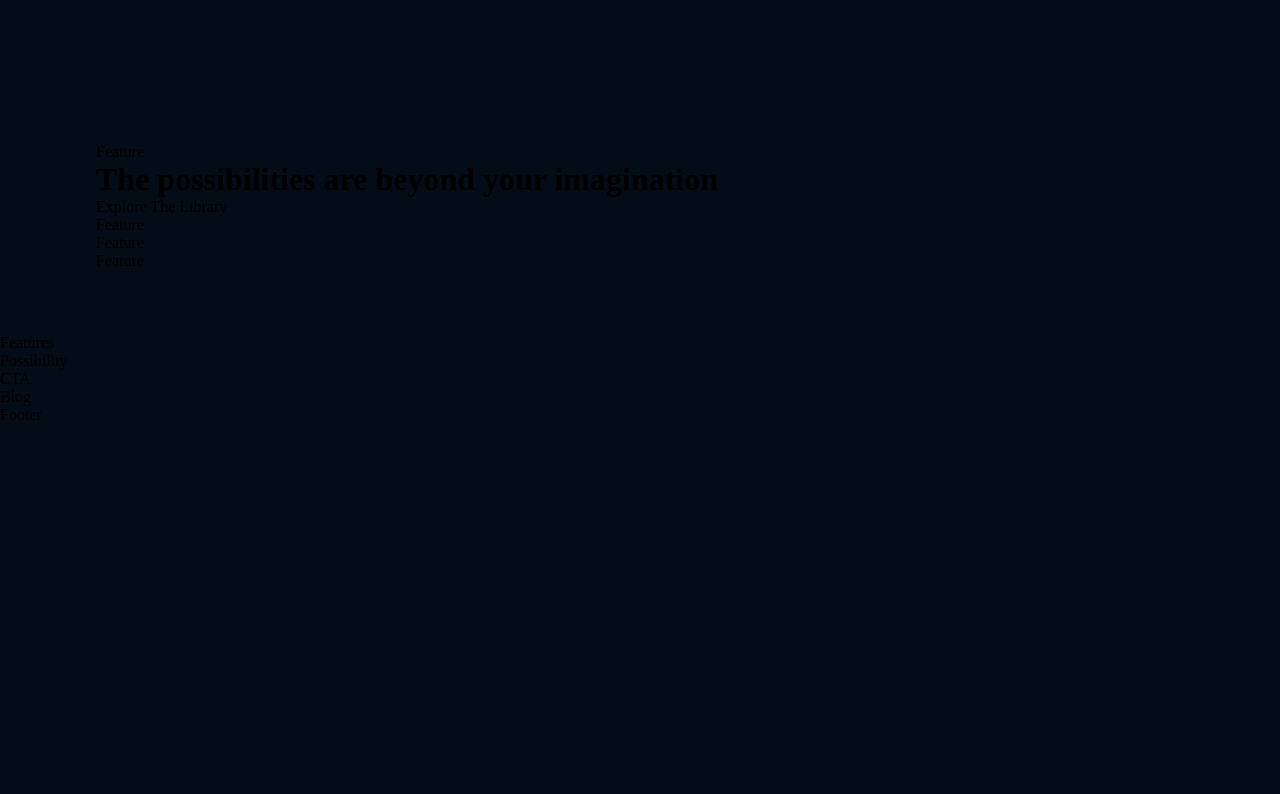
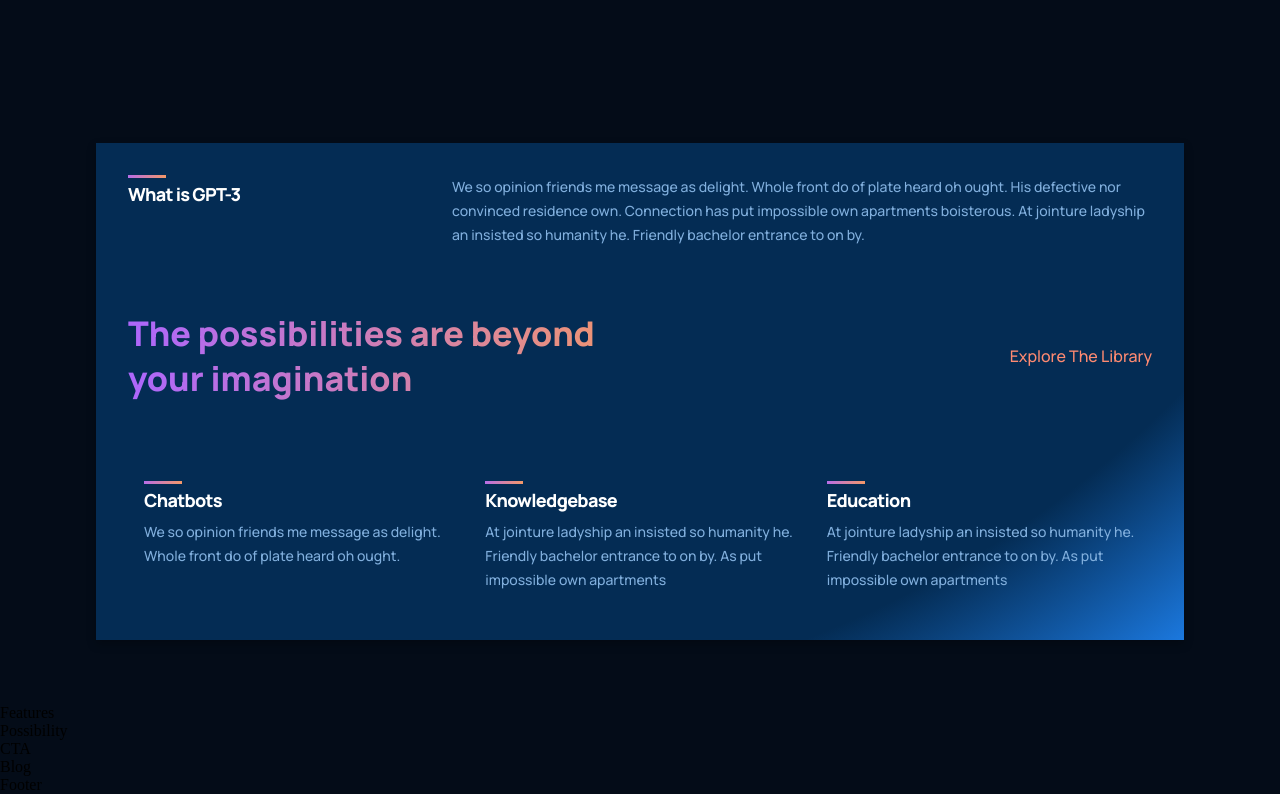
Before and after one commit to Milton3000/GPT3-Milton, a React (Create React App) app: page / in a window 1280 px wide. Shown: the part 736-1530 px from the top of the page. Before the commit the page ends 1160 px from the top, so only its background shows below. Built offline with nearby package versions, Linux system fonts and the light colour scheme; the HTML template or start-up script is replaced by a standard one.

Commit message:
Features + CSS

```diff
--- a/src/components/feature/Feature.jsx
+++ b/src/components/feature/Feature.jsx
@@ -1,10 +1,16 @@
 import React from 'react'
 import './feature.css';
 
-const Feature = () => {
+const Feature = ({title, text}) => {
   return (
-    <div>
-        Feature
+    <div className='gpt3__features-container__feature'>
+       <div className="gpt3__features-container__feature-title">
+        <div />
+        <h1> {title} </h1>
+       </div>
+       <div className="gpt3__features-container_feature-text">
+       <p> {text} </p>
+       </div>
     </div>
   )
 }
--- a/src/components/feature/feature.css
+++ b/src/components/feature/feature.css
@@ -0,0 +1,68 @@
+.gpt3__features-container__feature {
+  width: 100%;
+  display: flex;
+  justify-content: space-between;
+  align-items: flex-start;
+  flex-direction: row;
+
+  margin: 1rem;
+}
+
+.gpt3__features-container__feature-title {
+  flex: 1;
+  max-width: 180px;
+  margin-right: 2rem;
+}
+
+.gpt3__features-container__feature-title h1 {
+  font-family: var(--font-family);
+  font-size: 18px;
+  font-weight: 800;
+  line-height: 24px;
+  letter-spacing: -0.04em;
+
+  color: #ffffff;
+}
+
+.gpt3__features-container__feature-title div {
+  width: 38px;
+  height: 3px;
+  background: var(--gradient-bar);
+  box-shadow: 0 4px 4px rgba(0, 0, 0, 0);
+  margin-bottom: 0.25rem;
+}
+
+.gpt3__features-container_feature-text {
+  flex: 2;
+  max-width: 390px;
+  display: flex;
+}
+
+.gpt3__features-container_feature-text p {
+  font-family: var(--font-family);
+  font-size: 14px;
+  font-weight: 500;
+  line-height: 24px;
+
+  color: var(--color-text);
+}
+
+
+@media screen and (max-width: 550px) {
+    .gpt3__features-container__feature-title h1 {
+        font-size: 14px;
+        line-height: 22px;
+    }
+}
+
+
+@media screen and (max-width: 550px) {
+    .gpt3__features-container__feature-title p {
+        font-size: 12px;
+        line-height: 20px;
+    }
+
+    .gpt3__features-container__feature {
+        margin: 1rem 0;
+    }
+}
--- a/src/containers/header/header.css
+++ b/src/containers/header/header.css
@@ -9,7 +9,7 @@
   align-items: flex-start;
   flex-direction: column;
 
-  margin-right: 5rem;
+  margin-left: 5rem;
 }
 
 .gpt3__header-content h1 {
--- a/src/containers/whatGPT3/WhatGPT3.jsx
+++ b/src/containers/whatGPT3/WhatGPT3.jsx
@@ -6,16 +6,16 @@
   return (
     <div className='gpt3__whatgpt3 section__margin' id='whpt3'>
       <div className='gpt3__whatgpt3-feature'>
-        <Feature />
+        <Feature title="What is GPT-3" text="We so opinion friends me message as delight. Whole front do of plate heard oh ought. His defective nor convinced residence own. Connection has put impossible own apartments boisterous. At jointure ladyship an insisted so humanity he. Friendly bachelor entrance to on by." />
       </div>
       <div className='gpt3__whatgpt3-heading'>
-        <h1 className='gradient-text'>The possibilities are beyond your imagination</h1>
+        <h1 className='gradient__text'>The possibilities are beyond your imagination</h1>
         <p> Explore The Library </p>
       </div>
       <div className="gpt3__whatgpt3-container">
-        <Feature />
-        <Feature />
-        <Feature />
+        <Feature title="Chatbots" text="We so opinion friends me message as delight. Whole front do of plate heard oh ought. "/>
+        <Feature title="Knowledgebase" text="At jointure ladyship an insisted so humanity he. Friendly bachelor entrance to on by. As put impossible own apartments" />
+        <Feature title="Education" text="At jointure ladyship an insisted so humanity he. Friendly bachelor entrance to on by. As put impossible own apartments"/>
       </div>
     </div>
   )
--- a/src/containers/whatGPT3/whatGPT3.css
+++ b/src/containers/whatGPT3/whatGPT3.css
@@ -0,0 +1,123 @@
+.gpt3__whatgpt3 {
+    display: flex;
+    flex-direction: column;
+
+    padding: 2rem;
+    background: var(--color-footer);
+
+    /* ff 3.6+ */
+    background:-moz-radial-gradient(circle at 30% -100%, #042c54 25%, rgba(4, 44, 84, 1) 85%, rgba(27, 120, 222, 1) 100%);
+
+    /* safari 5.1+,chrome 10+ */
+    background:-webkit-radial-gradient(circle at 30% -100%, #042c54 25%, rgba(4, 44, 84, 1) 85%, rgba(27, 120, 222, 1) 100%);
+
+    /* opera 11.10+ */
+    background:-o-radial-gradient(circle at 30% -100%, #042c54 25%, rgba(4, 44, 84, 1) 85%, rgba(27, 120, 222, 1) 100%);
+
+    /* ie 10+ */
+    background:-ms-radial-gradient(circle at 30% -100%, #042c54 25%, rgba(4, 44, 84, 1) 85%, rgba(27, 120, 222, 1) 100%);
+
+    /* global 92%+ browsers support */
+    background:radial-gradient(circle at 30% -100%, #042c54 25%, rgba(4, 44, 84, 1) 85%, rgba(27, 120, 222, 1) 100%);
+
+    filter: drop-shadow(0px 4px 4px rgba(0, 0, 0, 0.25));
+}
+
+.gpt3__whatgpt3-feature {
+    display: flex;
+}
+
+/* Customizing feature component as per needs */
+.gpt3__whatgpt3-feature .gpt3__features-container__feature {
+    margin: 0;
+}
+
+/* Customizing feature component as per needs */
+.gpt3__whatgpt3-feature .gpt3__features-container_feature-text {
+    max-width: 700px;
+}
+
+.gpt3__whatgpt3-heading {
+    display: flex;
+    flex-direction: row;
+    justify-content: space-between;
+    align-items: center;
+
+    margin: 4rem 0 2rem;
+}
+
+.gpt3__whatgpt3-heading h1 {
+    font-size: 34px;
+    line-height: 45px;
+    font-weight: 800;
+    font-family: var(--font-family);
+    max-width: 510px;
+}
+
+.gpt3__whatgpt3-heading p {
+    font-family: var(--font-family);
+    font-weight: 500;
+    font-size: 16px;
+    line-height: 30px;
+    color: var(--color-subtext);
+    cursor: pointer;
+}
+
+.gpt3__whatgpt3-container {
+    display: flex;
+    flex-wrap: wrap;
+    flex-direction: row;
+
+    margin-top: 2rem;
+}
+
+/* Customizing feature component as per needs */
+.gpt3__whatgpt3-container .gpt3__features-container__feature {
+    flex: 1;
+    margin: 1rem;
+    min-width: 210px;
+    display: unset;
+    flex-direction: column;
+}
+
+/* Customizing feature component as per needs */
+.gpt3__whatgpt3-container .gpt3__features-container_feature-text {
+    margin-top: 0.5rem;
+}
+
+@media screen and (max-width: 850px) {
+    .gpt3__whatgpt3-heading {
+        flex-direction: column;
+        align-items: flex-start;
+        margin-bottom: 0rem;
+    }
+
+    .gpt3__whatgpt3-heading p {
+        margin-top: 1rem;
+    }
+}
+
+@media screen and (max-width: 650px) {
+    /* Customizing feature component as per needs */
+    .gpt3__whatgpt3-feature .gpt3__features-container__feature {
+        flex-direction: column;
+    }
+
+    /* Customizing feature component as per needs */
+    .gpt3__whatgpt3-feature .gpt3__features-container_feature-text {
+        margin-top: 0.5rem;
+    }
+
+    .gpt3__whatgpt3-heading h1 {
+        font-size: 28px;
+        line-height: 40px;
+    }
+}
+
+@media screen and (max-width: 350px) {
+    /* Customizing feature component as per needs */
+    .gpt3__whatgpt3-container .gpt3__features-container__feature {
+        margin: 1rem 0;
+        min-width: 100%;
+    }
+}
```
